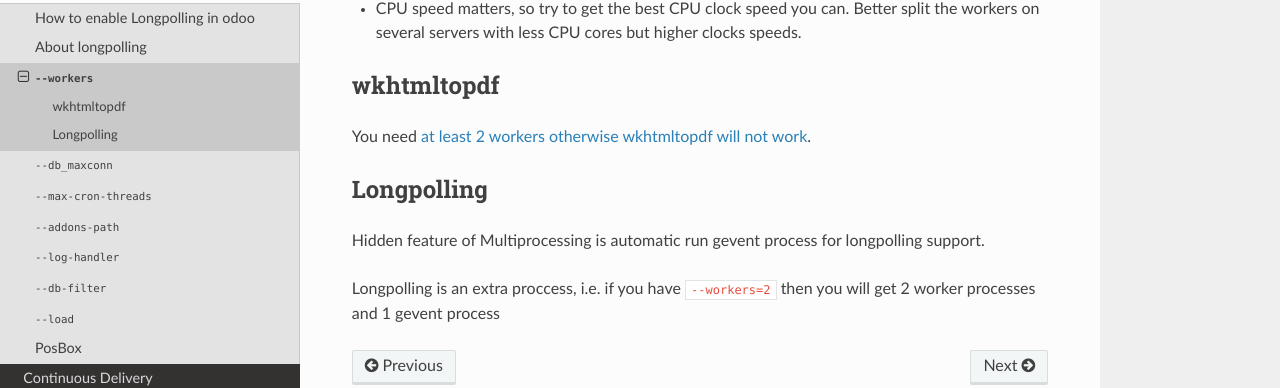
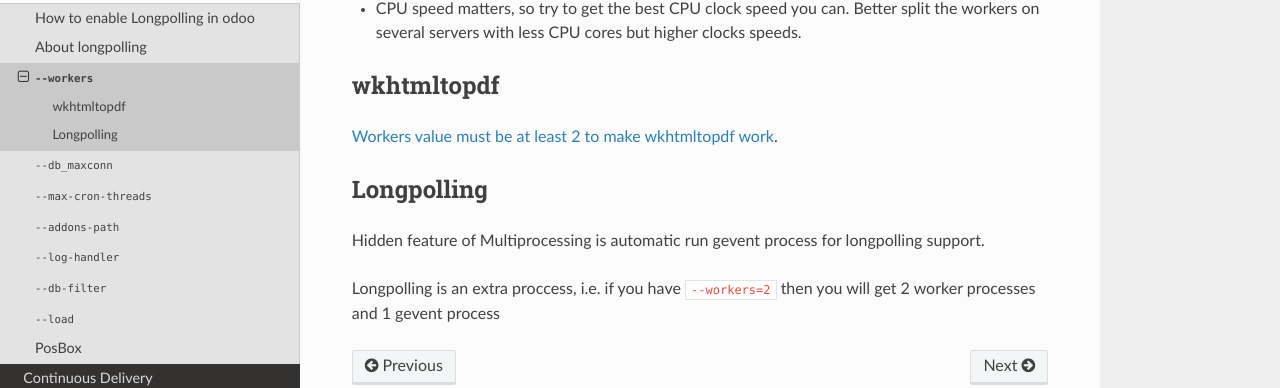
Before and after one commit to itpp-labs/odoo-development, a Sphinx documentation site: the page built from docs/admin/workers.rst, in a window 1280 px wide and 900 px high, scrolled down 503 px. Shown: the part 385-773 px from the top of the window. Built offline with Sphinx 7.4.7 and the Read the Docs theme 2.0.0, drawn with Linux system fonts in a browser that asks for light colours.

Commit message:
Update workers.rst

```diff
--- a/docs/admin/workers.rst
+++ b/docs/admin/workers.rst
@@ -20,7 +20,7 @@
 wkhtmltopdf
 ===========
 
-You need `at least 2 workers otherwise wkhtmltopdf will not work <https://github.com/odoo/odoo/blob/241efab999efb97c157ae6d10d74bac22008bb70/addons/web/static/src/js/chrome/action_manager_report.js#L29>`__.
+`Workers value must be at least 2 to make wkhtmltopdf work <https://github.com/odoo/odoo/blob/241efab999efb97c157ae6d10d74bac22008bb70/addons/web/static/src/js/chrome/action_manager_report.js#L29>`__.
 
 Longpolling
 ===========
```
